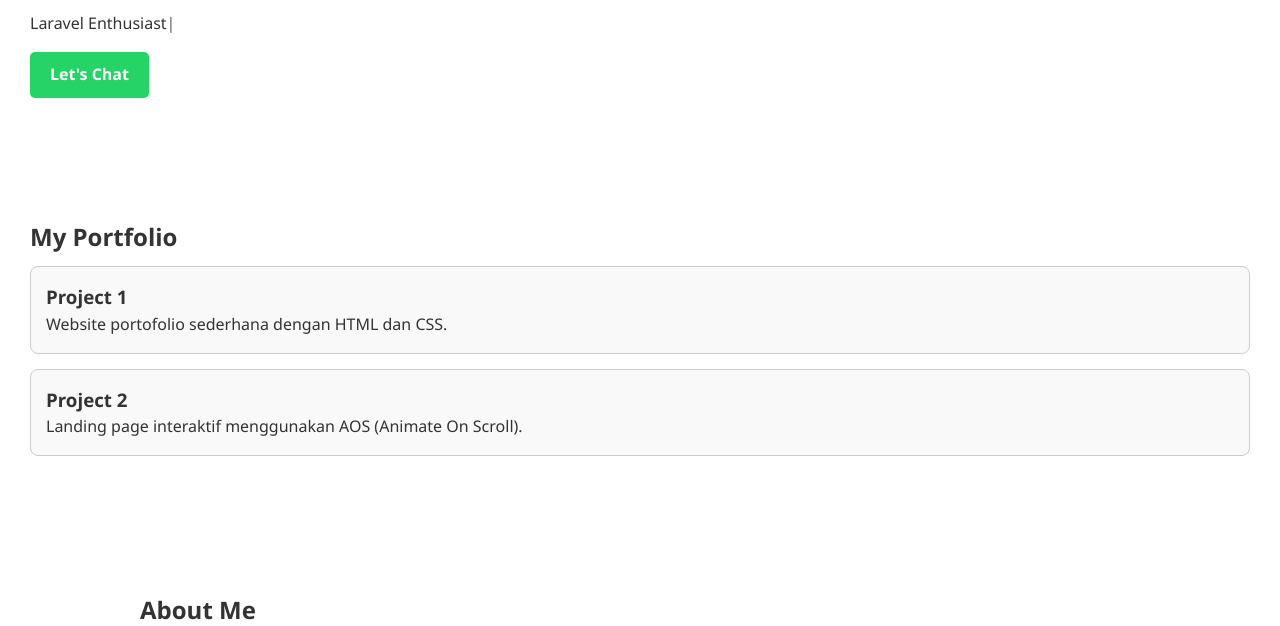
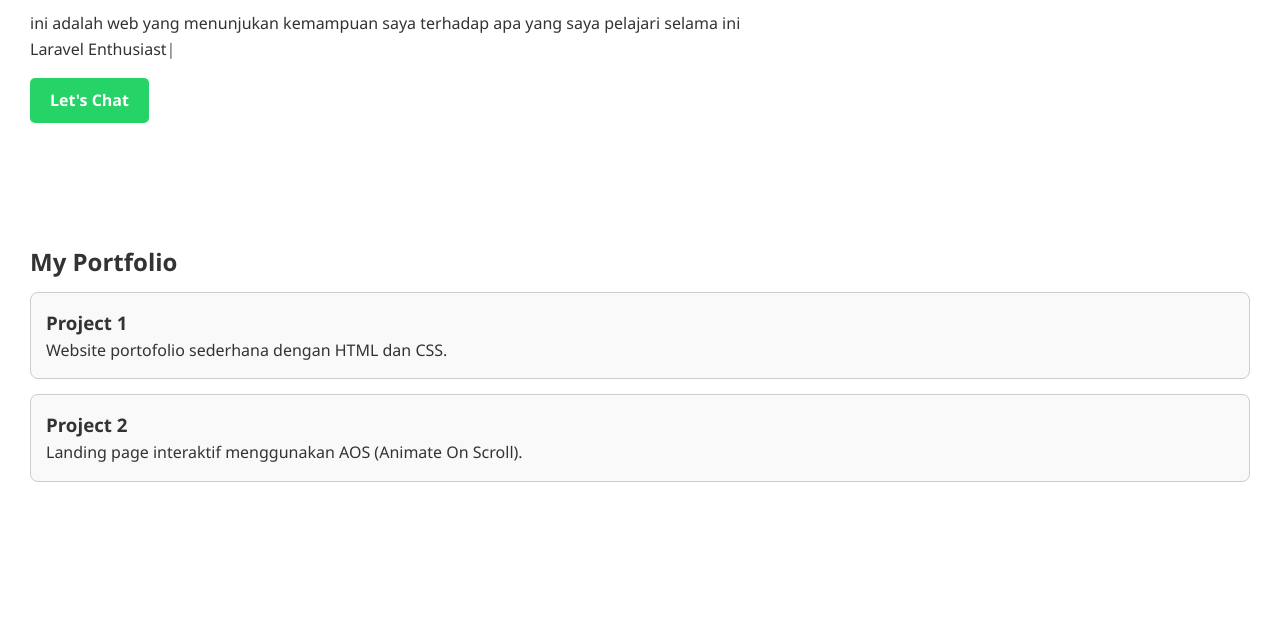
Before and after one commit to atharaff/portofolio, a plain HTML site: page index.html in a window 1280 px wide. Shown: the part 167-793 px from the top of the page. Drawn offline with nearby package versions, Linux system fonts and the light colour scheme.

Commit message:
Update index.html

```diff
--- a/index.html
+++ b/index.html
@@ -208,6 +208,7 @@
   <section id="home">
     <div class="introduction">
       <h2>Hi, I'm <span style="color: #4caf50">Didan Laudza Atharaff</span></h2>
+      <p>ini adalah web yang menunjukan kemampuan saya terhadap apa yang saya pelajari selama ini
       <p><span id="typed-text"></span></p>
       <a href="https://wa.me/6285158548344" target="_blank" class="whatsapp-button">Let's Chat</a>
     </div>
@@ -234,7 +235,7 @@
 
       <!-- Teks tentang saya -->
       <div style="flex: 2; min-width: 280px;">
-        <h2 style="margin-bottom: 15px; color: #333;">About Me</h2>
+        <h2 style="margin-bottom: 15px; color: #ededed;">About Me</h2>
         <p style="margin-bottom: 15px;">
            Halo Saya <strong>Didan Laudza Atharaff</strong>, seorang siswa SMK jurusan Rekayasa Perangkat Lunak dari Pasuruan.
           Dengan semangat belajar tinggi, saya fokus dalam <strong>pengembangan web</strong> dan teknologi modern.
```
